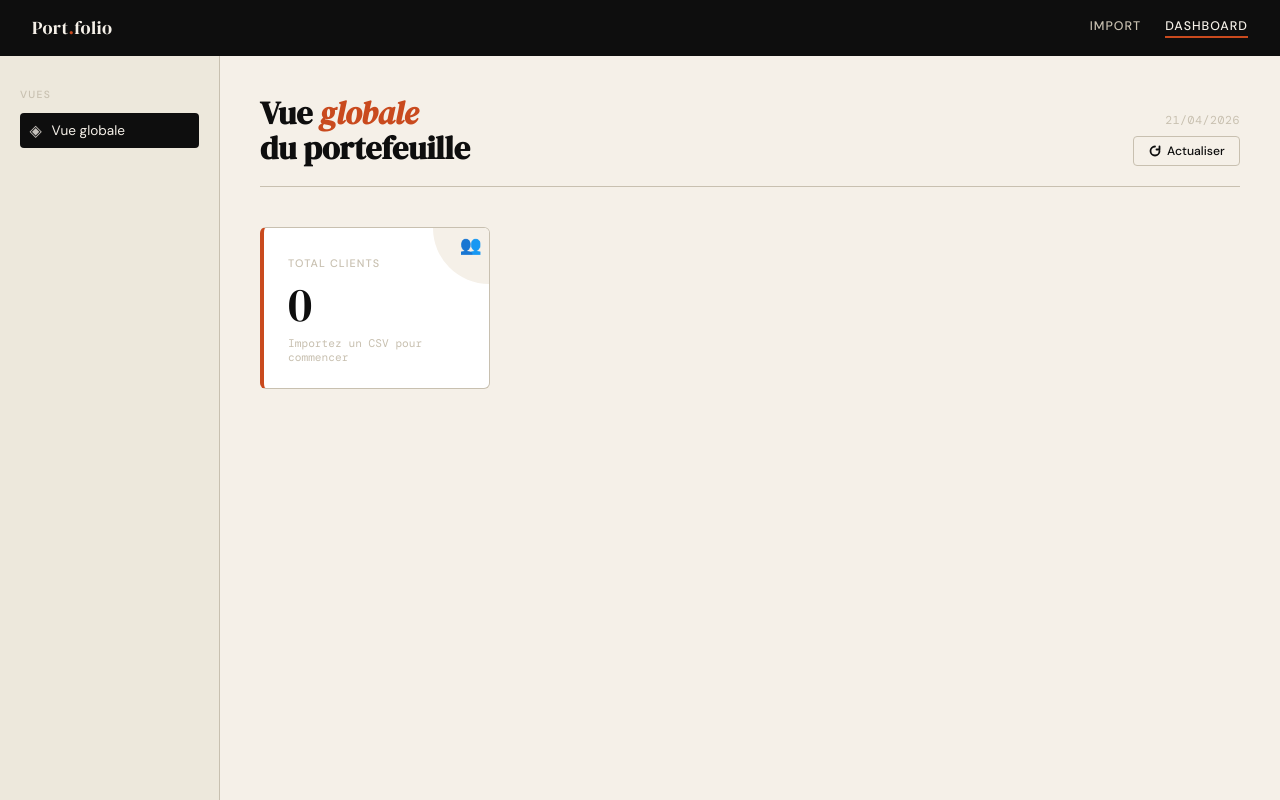
After one commit to phsntyv/project_management, a Flask app: page /dashboard in a window 1280 px wide. The commit adds this page. Run offline with Flask 3, Linux system fonts and the light colour scheme.

Commit message:
US-05 : ajout dashboard

```diff
--- a/app.py
+++ b/app.py
@@ -1,15 +1,24 @@
 import io
 
 import pandas as pd
-from flask import Flask, jsonify, render_template, request
+from flask import Flask, jsonify, render_template, request, session
 
 app = Flask(__name__, template_folder="templates", static_folder="static")
 app.config["MAX_CONTENT_LENGTH"] = 20 * 1024 * 1024  # 20 Mo
+app.secret_key = "dashboard-secret-key"
+
+# In-memory store for the last uploaded dataset
+_data_store: dict = {"columns": [], "rows": []}
 
 
 @app.route("/")
 def index():
     return render_template("index.html")
+
+
+@app.route("/dashboard")
+def dashboard():
+    return render_template("dashboard.html")
 
 
 @app.route("/api/upload", methods=["POST"])
@@ -34,6 +43,10 @@ def upload():
     columns = list(df.columns.astype(str))
     records = df.to_dict(orient="records")
 
+    # Persist data for the dashboard KPI
+    _data_store["columns"] = columns
+    _data_store["rows"] = records
+
     return jsonify(
         {
             "message": f"Fichier « {file.filename} » importé avec succès.",
@@ -44,5 +57,19 @@ def upload():
     )
 
 
+@app.route("/api/kpis")
+def kpis():
+    """Return dashboard KPIs computed from the last uploaded dataset."""
+    rows = _data_store["rows"]
+    total_clients = len(rows)
+
+    return jsonify(
+        {
+            "total_clients": total_clients,
+            "has_data": total_clients > 0,
+        }
+    )
+
+
 if __name__ == "__main__":
     app.run(debug=True, port=5001)
--- a/static/css/style.css
+++ b/static/css/style.css
@@ -7,7 +7,7 @@ body {
     padding: 0;
 }
 header {
-    background: linear-gradient(135deg, #1e3a8a, #2563eb);
+    background: linear-gradient(135deg, #c94a1e, #c8c0b0);
     color: white;
     padding: 32px 48px;
 }
--- /dev/null
+++ b/templates/dashboard.html
@@ -0,0 +1,359 @@
+<!DOCTYPE html>
+<html lang="fr">
+<head>
+  <meta charset="UTF-8" />
+  <meta name="viewport" content="width=device-width, initial-scale=1.0" />
+  <title>Dashboard — Portefeuille Clients</title>
+  <link rel="preconnect" href="https://fonts.googleapis.com" />
+  <link rel="preconnect" href="https://fonts.gstatic.com" crossorigin />
+  <link href="https://fonts.googleapis.com/css2?family=DM+Serif+Display:ital@0;1&family=DM+Mono:wght@400;500&family=DM+Sans:wght@300;400;500&display=swap" rel="stylesheet" />
+  <style>
+    /* ── Design tokens ───────────────────────────────────────── */
+    :root {
+      --ink:      #0e0e0e;
+      --paper:    #f5f0e8;
+      --cream:    #ede8dc;
+      --rule:     #c8c0b0;
+      --accent:   #c94a1e;   /* editorial rust-red */
+      --accent-2: #2b5fa3;   /* steel blue */
+      --mono:     "DM Mono", monospace;
+      --serif:    "DM Serif Display", serif;
+      --sans:     "DM Sans", sans-serif;
+    }
+
+    *, *::before, *::after { box-sizing: border-box; margin: 0; padding: 0; }
+
+    body {
+      font-family: var(--sans);
+      background: var(--paper);
+      color: var(--ink);
+      min-height: 100vh;
+    }
+
+    /* ── Layout ─────────────────────────────────────────────── */
+    .shell {
+      display: grid;
+      grid-template-columns: 220px 1fr;
+      grid-template-rows: auto 1fr;
+      min-height: 100vh;
+    }
+
+    /* ── Top bar ─────────────────────────────────────────────── */
+    .topbar {
+      grid-column: 1 / -1;
+      display: flex;
+      align-items: center;
+      justify-content: space-between;
+      padding: 0 2rem;
+      height: 56px;
+      border-bottom: 1.5px solid var(--ink);
+      background: var(--ink);
+      color: var(--paper);
+    }
+    .topbar-brand {
+      font-family: var(--serif);
+      font-size: 1.15rem;
+      letter-spacing: .02em;
+    }
+    .topbar-brand span { color: var(--accent); }
+    .topbar-nav { display: flex; gap: 1.5rem; }
+    .topbar-nav a {
+      font-size: .78rem;
+      font-weight: 500;
+      letter-spacing: .08em;
+      text-transform: uppercase;
+      color: var(--rule);
+      text-decoration: none;
+      transition: color .2s;
+    }
+    .topbar-nav a:hover,
+    .topbar-nav a.active { color: var(--paper); }
+    .topbar-nav a.active {
+      border-bottom: 2px solid var(--accent);
+      padding-bottom: 2px;
+    }
+
+    /* ── Sidebar ─────────────────────────────────────────────── */
+    .sidebar {
+      border-right: 1.5px solid var(--rule);
+      padding: 2rem 1.25rem;
+      background: var(--cream);
+    }
+    .sidebar-section { margin-bottom: 2rem; }
+    .sidebar-label {
+      font-size: .65rem;
+      font-weight: 500;
+      letter-spacing: .12em;
+      text-transform: uppercase;
+      color: var(--rule);
+      margin-bottom: .75rem;
+    }
+    .sidebar-item {
+      display: flex;
+      align-items: center;
+      gap: .6rem;
+      padding: .45rem .6rem;
+      border-radius: 4px;
+      font-size: .85rem;
+      color: var(--ink);
+      cursor: pointer;
+      transition: background .15s;
+    }
+    .sidebar-item:hover { background: var(--rule); }
+    .sidebar-item.active { background: var(--ink); color: var(--paper); }
+    .sidebar-icon { font-size: 1rem; opacity: .8; }
+
+    /* ── Main content ─────────────────────────────────────────── */
+    .main {
+      padding: 2.5rem 2.5rem 3rem;
+      overflow-y: auto;
+    }
+
+    .page-header {
+      display: flex;
+      align-items: flex-end;
+      justify-content: space-between;
+      margin-bottom: 2.5rem;
+      padding-bottom: 1.25rem;
+      border-bottom: 1.5px solid var(--rule);
+    }
+    .page-title {
+      font-family: var(--serif);
+      font-size: 2rem;
+      line-height: 1.1;
+    }
+    .page-title em { color: var(--accent); font-style: italic; }
+    .page-date {
+      font-family: var(--mono);
+      font-size: .72rem;
+      color: var(--rule);
+      letter-spacing: .05em;
+    }
+
+    /* ── KPI grid ─────────────────────────────────────────────── */
+    .kpi-grid {
+      display: grid;
+      grid-template-columns: repeat(auto-fill, minmax(220px, 1fr));
+      gap: 1.25rem;
+      margin-bottom: 3rem;
+    }
+
+    /* ── KPI card ─────────────────────────────────────────────── */
+    .kpi-card {
+      position: relative;
+      padding: 1.75rem 1.5rem 1.5rem;
+      border: 1.5px solid var(--rule);
+      border-radius: 6px;
+      background: #fff;
+      overflow: hidden;
+      transition: transform .2s, box-shadow .2s;
+    }
+    .kpi-card:hover {
+      transform: translateY(-3px);
+      box-shadow: 0 8px 24px rgba(0,0,0,.08);
+    }
+    .kpi-card--accent { border-left: 4px solid var(--accent); }
+    .kpi-card--blue   { border-left: 4px solid var(--accent-2); }
+
+    .kpi-card__corner {
+      position: absolute;
+      top: 0; right: 0;
+      width: 56px; height: 56px;
+      border-bottom-left-radius: 100%;
+      background: var(--paper);
+      display: flex;
+      align-items: flex-start;
+      justify-content: flex-end;
+      padding: .35rem .45rem;
+      font-size: 1.1rem;
+    }
+
+    .kpi-card__label {
+      font-size: .68rem;
+      font-weight: 500;
+      letter-spacing: .1em;
+      text-transform: uppercase;
+      color: var(--rule);
+      margin-bottom: .6rem;
+    }
+
+    .kpi-card__value {
+      font-family: var(--serif);
+      font-size: 3rem;
+      line-height: 1;
+      color: var(--ink);
+      transition: all .4s ease;
+    }
+    .kpi-card__value.loading {
+      color: var(--rule);
+      font-size: 1.8rem;
+    }
+
+    .kpi-card__sub {
+      margin-top: .5rem;
+      font-family: var(--mono);
+      font-size: .7rem;
+      color: var(--rule);
+    }
+
+    /* pulse animation while loading */
+    @keyframes pulse {
+      0%, 100% { opacity: 1; }
+      50%       { opacity: .35; }
+    }
+    .kpi-card__value.loading { animation: pulse 1.4s infinite; }
+
+    /* count-up animation class */
+    .kpi-card__value.counted { animation: none; }
+
+    /* ── Empty state ─────────────────────────────────────────── */
+    .empty-state {
+      display: flex;
+      flex-direction: column;
+      align-items: center;
+      justify-content: center;
+      padding: 4rem 2rem;
+      border: 1.5px dashed var(--rule);
+      border-radius: 6px;
+      color: var(--rule);
+      text-align: center;
+    }
+    .empty-state__icon { font-size: 2.5rem; margin-bottom: 1rem; }
+    .empty-state__text { font-family: var(--mono); font-size: .8rem; line-height: 1.6; }
+
+    /* ── Refresh btn ─────────────────────────────────────────── */
+    .refresh-btn {
+      display: inline-flex;
+      align-items: center;
+      gap: .4rem;
+      padding: .4rem .9rem;
+      font-family: var(--sans);
+      font-size: .76rem;
+      font-weight: 500;
+      border: 1.5px solid var(--rule);
+      border-radius: 4px;
+      background: transparent;
+      color: var(--ink);
+      cursor: pointer;
+      transition: all .2s;
+    }
+    .refresh-btn:hover { border-color: var(--ink); background: var(--cream); }
+    .refresh-btn svg { transition: transform .4s; }
+    .refresh-btn.spinning svg { transform: rotate(360deg); }
+  </style>
+</head>
+<body>
+<div class="shell">
+
+  <!-- Top bar -->
+  <header class="topbar">
+    <div class="topbar-brand">Port<span>.</span>folio</div>
+    <nav class="topbar-nav">
+      <a href="/">Import</a>
+      <a href="/dashboard" class="active">Dashboard</a>
+    </nav>
+  </header>
+
+  <!-- Sidebar -->
+  <aside class="sidebar">
+    <div class="sidebar-section">
+      <div class="sidebar-label">Vues</div>
+      <div class="sidebar-item active">
+        <span class="sidebar-icon">◈</span> Vue globale
+      </div>
+    </div>
+  </aside>
+
+  <!-- Main -->
+  <main class="main">
+
+    <div class="page-header">
+      <h1 class="page-title">Vue <em>globale</em><br>du portefeuille</h1>
+      <div style="display:flex; flex-direction:column; align-items:flex-end; gap:.5rem">
+        <span class="page-date" id="current-date"></span>
+        <button class="refresh-btn" id="refresh-btn">
+          <svg width="12" height="12" viewBox="0 0 12 12" fill="none" stroke="currentColor" stroke-width="1.8">
+            <path d="M10.5 6A4.5 4.5 0 1 1 6 1.5" stroke-linecap="round"/>
+            <path d="M10.5 1.5v3h-3" stroke-linecap="round" stroke-linejoin="round"/>
+          </svg>
+          Actualiser
+        </button>
+      </div>
+    </div>
+
+    <!-- KPI grid -->
+    <div class="kpi-grid" id="kpi-grid">
+      <!-- Total clients — primary KPI -->
+      <div class="kpi-card kpi-card--accent">
+        <div class="kpi-card__corner">👥</div>
+        <div class="kpi-card__label">Total clients</div>
+        <div class="kpi-card__value loading" id="kpi-total">—</div>
+        <div class="kpi-card__sub" id="kpi-total-sub">En attente de données</div>
+      </div>
+    </div>
+
+
+
+  </main>
+</div>
+
+<script>
+  /* ── Helpers ─────────────────────────────────────────────── */
+  const $ = id => document.getElementById(id);
+
+  // Live date
+  const pad = n => String(n).padStart(2, '0');
+  const now = new Date();
+  $('current-date').textContent =
+    `${pad(now.getDate())}/${pad(now.getMonth()+1)}/${now.getFullYear()}`;
+
+  // Animated count-up
+  function countUp(el, target, duration = 900) {
+    const start = performance.now();
+    const from  = parseInt(el.textContent.replace(/\D/g, '')) || 0;
+    function step(ts) {
+      const progress = Math.min((ts - start) / duration, 1);
+      const ease     = 1 - Math.pow(1 - progress, 3);   // ease-out cubic
+      el.textContent = Math.round(from + (target - from) * ease).toLocaleString('fr-FR');
+      if (progress < 1) requestAnimationFrame(step);
+    }
+    requestAnimationFrame(step);
+  }
+
+  /* ── Fetch KPIs ──────────────────────────────────────────── */
+  async function loadKPIs() {
+    const btn = $('refresh-btn');
+    btn.classList.add('spinning');
+
+    try {
+      const res  = await fetch('/api/kpis');
+      const data = await res.json();
+
+      const valEl = $('kpi-total');
+      const subEl = $('kpi-total-sub');
+
+      valEl.classList.remove('loading');
+      valEl.classList.add('counted');
+
+      if (data.has_data) {
+        countUp(valEl, data.total_clients);
+        subEl.textContent = `${data.total_clients.toLocaleString('fr-FR')} enregistrement(s) chargé(s)`;
+      } else {
+        valEl.textContent = '0';
+        subEl.textContent = 'Importez un CSV pour commencer';
+      }
+    } catch (e) {
+      $('kpi-total').textContent = 'ERR';
+      $('kpi-total-sub').textContent = 'Impossible de contacter le serveur';
+    } finally {
+      setTimeout(() => btn.classList.remove('spinning'), 500);
+    }
+  }
+
+  /* ── Events ────────────────────────────────────────────── */
+
+  /* ── Init ────────────────────────────────────────────────── */
+  loadKPIs();
+</script>
+</body>
+</html>
--- a/templates/index.html
+++ b/templates/index.html
@@ -9,6 +9,7 @@
     <header>
         <h1>Importation dynamique de CSV</h1>
         <p class="subtitle">Sélectionnez un fichier CSV — le tableau s'adapte automatiquement aux colonnes.</p>
+        <a href="/dashboard" class="dashboard-link">Voir le Dashboard →</a>
     </header>
 
     <main>
```
